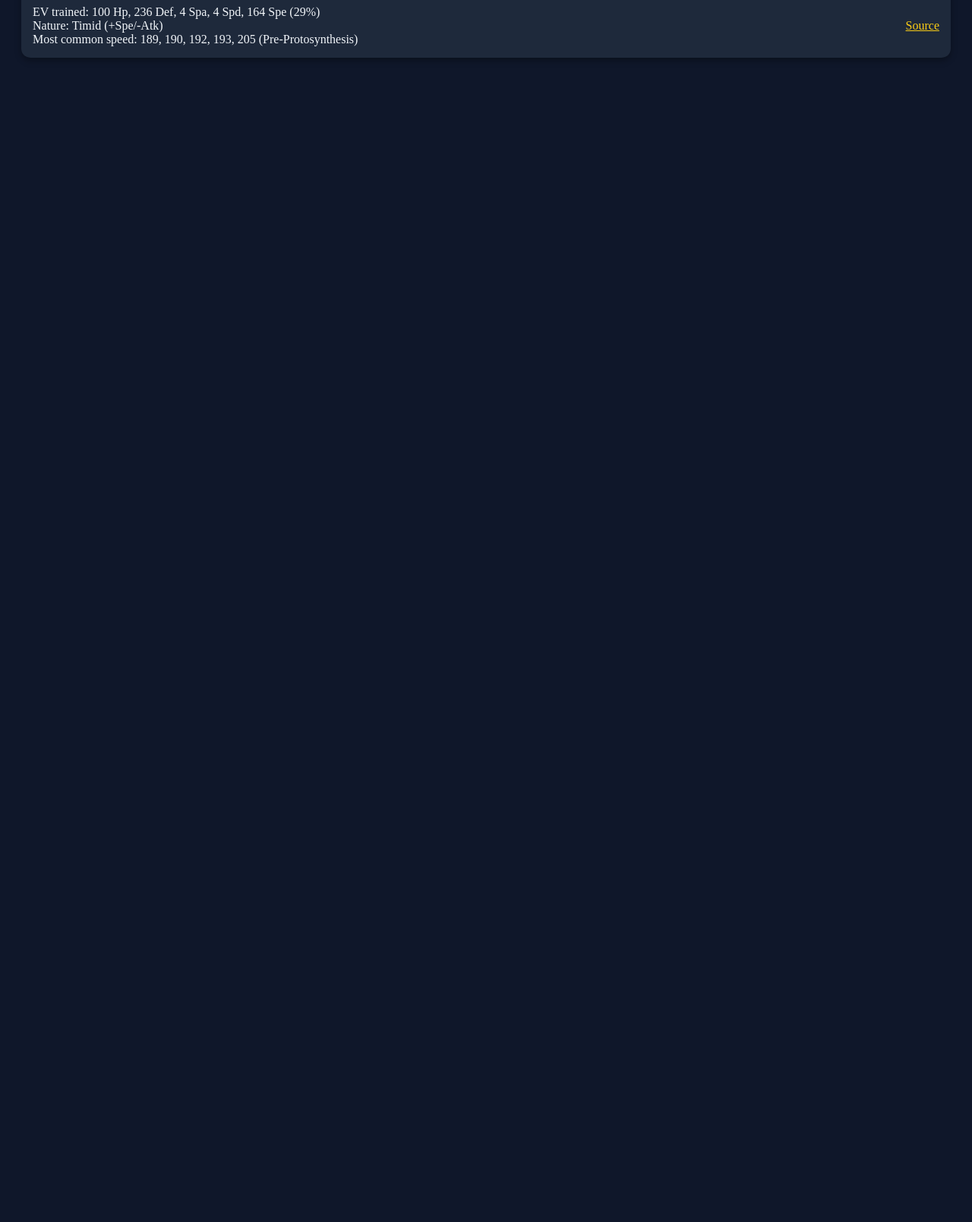
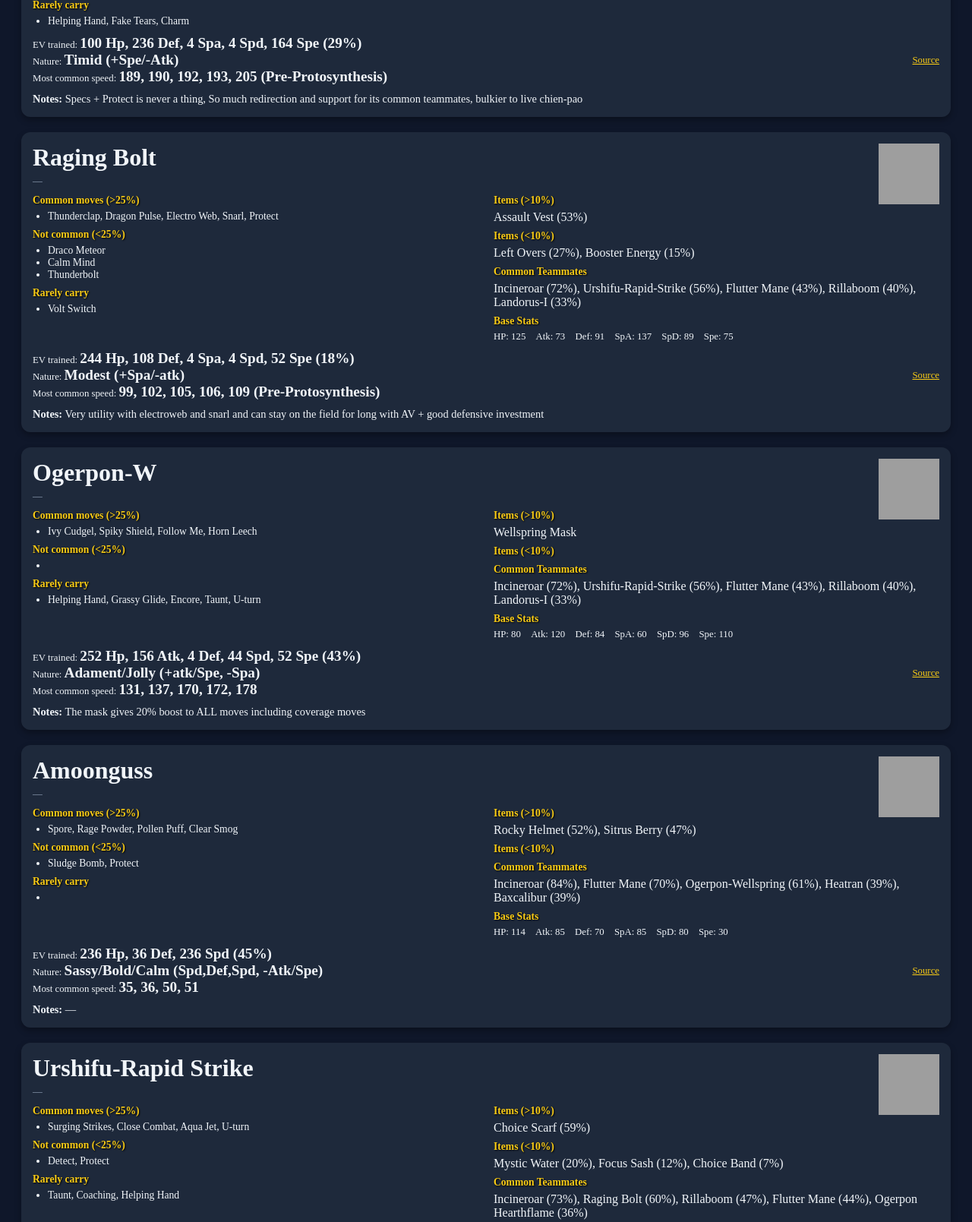
Before and after one commit to Kimmy12099/Regulation-F-Data, a plain HTML site: page index.html in a window 1280 px wide. Shown: the part 689-2298 px from the top of the page at 76% size. Before the commit the page ends 813 px from the top, so only its background shows below. Drawn offline with Linux system fonts and the light colour scheme; grey boxes are pictures that could not be loaded.

Commit message:
UsageRateFor10

```diff
--- a/index.html
+++ b/index.html
@@ -22,11 +22,17 @@
     text-shadow: 1px 1px 2px black;
   }
   ul { margin:0; padding-left:20px; font-size:0.85rem; }
-  .footer { margin-top:10px; display:flex; justify-content:space-between; align-items:center; font-size:1rem; }
+  .footer { margin-top:10px; display:flex; justify-content:space-between; align-items:center; font-size:0.8rem; }
+  .footer div span {
+    font-size: 1.2rem; /* bigger text */
+    font-weight: bold;
+    color: #f1f5f9;
+  }
   .resource { color:#facc15; text-decoration:underline; }
   .stats { font-size:0.8rem; margin-top:5px; }
   .stats span { display:inline-block; margin-right:10px; }
   .date { font-size:0.8rem; color:#94a3b8; margin-bottom:10px; }
+  .notes { margin-top:10px; font-size:0.9rem; color:#f1f5f9; }
 </style>
 </head>
 <body>
@@ -77,6 +83,11 @@
       </div>
       <a class="resource" data-field="resource" href="#">Resource</a>
     </div>
+
+    <!-- Notes section -->
+    <div class="notes">
+      <strong>Notes:</strong> <span data-field="notes">—</span>
+    </div>
   </div>
 </template>
 
@@ -125,6 +136,9 @@ function renderCard(data){
     `;
   }
 
+  // Notes
+  node.querySelector('[data-field=notes]').textContent = data.notes || '—';
+
   // Resource link
   const res = node.querySelector('[data-field=resource]');
   res.setAttribute('href', data.resource || '#');
--- a/pokemonData.json
+++ b/pokemonData.json
@@ -10,7 +10,7 @@
     "uncommonItems": [""],
     "commonTeammates": ["Flutter Mane (59%), Amoonguss (47%), Raging Bolt (40%), Urshifu Rapid Strike (38%)", "Ogerpon Wellspring (36%)"],
     "baseStats": { "hp": 95, "atk": 115, "def": 90, "spa": 80, "spd": 90, "spe": 60 },
-    "ev": "236 HP, 4 Atk, 100 Def, 164 Spd, 4 Spe (24.8% spread))",
+    "ev": "236 HP, 4 Atk, 100 Def, 164 Spd, 4 Spe (24.8% spread)",
     "nature":"Impish/Careful (+Def/Spd,-Spa)",
     "speedText": "65, 80, 81, 85",
     "resource": "https://www.pikalytics.com/pokedex/gen9vgc2024regfbo3"
@@ -28,6 +28,135 @@
     "ev": "100 Hp, 236 Def, 4 Spa, 4 Spd, 164 Spe (29%)",
     "nature":"Timid (+Spe/-Atk)",
     "speedText": "189, 190, 192, 193, 205 (Pre-Protosynthesis)",
-    "resource": "https://www.pikalytics.com/pokedex/gen9vgc2024regfbo3"
+    "resource": "https://www.pikalytics.com/pokedex/gen9vgc2024regfbo3",
+    "notes": "Specs + Protect is never a thing, So much redirection and support for its common teammates, bulkier to live chien-pao"
+  },
+  {
+    "pokemon": "Raging Bolt",
+    "sprite": "https://www.serebii.net/scarletviolet/pokemon/new/1021.png",
+    "commonMoves": ["Thunderclap, Dragon Pulse, Electro Web, Snarl, Protect"],
+    "notCommonMoves": ["Draco Meteor", "Calm Mind","Thunderbolt"],
+    "rareMoves": ["Volt Switch"],
+    "commonItems": ["Assault Vest (53%)"],
+    "uncommonItems": ["Left Overs (27%), Booster Energy (15%)"],
+   "commonTeammates": ["Incineroar (72%), Urshifu-Rapid-Strike (56%), Flutter Mane (43%), Rillaboom (40%), Landorus-I (33%)"],
+    "baseStats": { "hp": 125, "atk": 73, "def": 91, "spa": 137, "spd": 89, "spe": 75 },
+    "ev": "244 Hp, 108 Def, 4 Spa, 4 Spd, 52 Spe (18%)",
+    "nature":"Modest (+Spa/-atk)",
+    "speedText": "99, 102, 105, 106, 109 (Pre-Protosynthesis)",
+    "resource": "https://www.pikalytics.com/pokedex/gen9vgc2024regfbo3",
+    "notes": "Very utility with electroweb and snarl and can stay on the field for long with AV + good defensive investment"
+  },
+    {
+    "pokemon": "Ogerpon-W",
+    "sprite": "https://www.serebii.net/scarletviolet/pokemon/new/1017-w.png",
+    "commonMoves": ["Ivy Cudgel, Spiky Shield, Follow Me, Horn Leech"],
+    "notCommonMoves": [""],
+    "rareMoves": ["Helping Hand, Grassy Glide, Encore, Taunt, U-turn"],
+    "commonItems": ["Wellspring Mask"],
+    "uncommonItems": [""],
+   "commonTeammates": ["Incineroar (72%), Urshifu-Rapid-Strike (56%), Flutter Mane (43%), Rillaboom (40%), Landorus-I (33%)"],
+    "baseStats": { "hp": 80, "atk": 120, "def": 84, "spa": 60, "spd": 96, "spe": 110},
+    "ev": "252 Hp, 156 Atk, 4 Def, 44 Spd, 52 Spe (43%)",
+    "nature":"Adament/Jolly (+atk/Spe, -Spa)",
+    "speedText": "131, 137, 170, 172, 178",
+    "resource": "https://www.pikalytics.com/pokedex/gen9vgc2024regfbo3",
+    "notes": "The mask gives 20% boost to ALL moves including coverage moves"
+  },
+  {
+    "pokemon": "Amoonguss",
+    "sprite": "https://www.serebii.net/scarletviolet/pokemon/new/591.png",
+    "commonMoves": ["Spore, Rage Powder, Pollen Puff, Clear Smog"],
+    "notCommonMoves": ["Sludge Bomb, Protect"],
+    "rareMoves": [""],
+    "commonItems": ["Rocky Helmet (52%), Sitrus Berry (47%)"],
+    "uncommonItems": [""],
+   "commonTeammates": ["Incineroar (84%), Flutter Mane (70%), Ogerpon-Wellspring (61%), Heatran (39%), Baxcalibur (39%)"],
+    "baseStats": { "hp": 114, "atk": 85, "def": 70, "spa": 85, "spd": 80, "spe": 30},
+    "ev": "236 Hp,  36 Def, 236 Spd (45%)",
+    "nature":"Sassy/Bold/Calm (Spd,Def,Spd, -Atk/Spe)",
+    "speedText": "35, 36, 50, 51",
+    "resource": "https://www.pikalytics.com/pokedex/gen9vgc2024regfbo3",
+    "notes": ""
+  },
+  {
+    "pokemon": "Urshifu-Rapid Strike",
+    "sprite": "https://www.serebii.net/swordshield/pokemon/892-r.png",
+    "commonMoves": ["Surging Strikes, Close Combat, Aqua Jet, U-turn"],
+    "notCommonMoves": ["Detect, Protect"],
+    "rareMoves": ["Taunt, Coaching, Helping Hand"],
+    "commonItems": ["Choice Scarf (59%)"],
+    "uncommonItems": ["Mystic Water (20%), Focus Sash (12%), Choice Band (7%)"],
+   "commonTeammates": ["Incineroar (73%), Raging Bolt (60%), Rillaboom (47%), Flutter Mane (44%), Ogerpon Hearthflame (36%)"],
+    "baseStats": { "hp": 100, "atk": 130, "def": 100, "spa": 63, "spd": 60, "spe": 97},
+    "ev": "44 Hp, 156 Atk, 4 Def, 92 Spd, 212 Spe (18%)",
+    "nature":"Adament (+Atk,-Spa)",
+    "speedText": "140, 144, 149",
+    "resource": "https://www.pikalytics.com/pokedex/gen9vgc2024regfbo3",
+    "notes": ""
+  },
+  {
+    "pokemon": "Rillaboom",
+    "sprite": "https://www.serebii.net/swordshield/pokemon/812.png",
+    "commonMoves": ["Grassy Glide, Fake Out, Wood Hammer, U-Turn"],
+    "notCommonMoves": ["High Horse Power"],
+    "rareMoves": ["Protect, Drum Beating, Knock Off "],
+    "commonItems": ["Assault Vest (96%)"],
+    "uncommonItems": ["Miracle Seed"],
+   "commonTeammates": ["Incineroar (79%(, Urshifu Rapid Strike (70%), Raging Bolt (64%), Flutter Mane (58%), Ogerpon HearthFlame (39%)"],
+    "baseStats": { "hp": 114, "atk": 85, "def": 70, "spa": 85, "spd": 80, "spe": 30},
+    "ev": "244 Hp, 116 Atk, 12 Def, 132 Spd, 4 Spe(22%)",
+    "nature":"Adament (+Atk,-Spa)",
+    "speedText": "106, 109, 116, 119",
+    "resource": "https://www.pikalytics.com/pokedex/gen9vgc2024regfbo3",
+    "notes": ""
+  },
+    {
+    "pokemon": "Landorus-I",
+    "sprite": "https://www.serebii.net/swordshield/pokemon/645.png",
+    "commonMoves": ["Sludge Bomb, Protect, Earth Power, Substitute"],
+    "notCommonMoves": ["Sandsear Storm, Sludge Wave, Focus Blast"],
+    "rareMoves": ["Taunt, Calm Mind"],
+    "commonItems": ["Life Orb (Basically 100%)"],
+    "uncommonItems": [""],
+   "commonTeammates": ["Raging Bolt (72%), Urshifu Rapid Strike (46%), Flutter Mane (45%), Incineroar (41%), Ogerpon Wellspring (40%)"],
+    "baseStats": { "hp": 89, "atk": 125, "def": 90, "spa": 115, "spd": 80, "spe": 101},
+    "ev": "76 Hp, 36 Def, 140 Spa, 4 Spd, 252 Spe)",
+    "nature":"Timid/Modest (+Spe/Spa, -Atk)",
+    "speedText": "153, 166, 168",
+    "resource": "https://www.pikalytics.com/pokedex/gen9vgc2024regfbo3",
+    "notes": ""
+  },
+      {
+    "pokemon": "Heatran",
+    "sprite": "https://www.serebii.net/swordshield/pokemon/485.png",
+    "commonMoves": ["Protect (100%), Earth Power (100%), Flash Cannon (97%), Magma Storm (97%)"],
+    "notCommonMoves": [""],
+    "rareMoves": [""],
+    "commonItems": ["Leftovers (99%)"],
+    "uncommonItems": [""],
+   "commonTeammates": ["Fluttermane (88%), Amoonguss (85%), Incineroar (85%), Ogerpon-Wellspring (85%), Baxcalibur (85%)"],
+    "baseStats": { "hp": 91, "atk": 90, "def": 106, "spa": 130, "spd": 106, "spe": 77},
+    "ev": "244 Hp, 4 Def, 236 Spa, 4 Spd, 20 Spe",
+    "nature":"Modest (+Spa/-atk)",
+    "speedText": "100",
+    "resource": "https://www.pikalytics.com/pokedex/gen9vgc2024regfbo3",
+    "notes": ""
+  },
+  {
+    "pokemon": "Baxcalibur",
+    "sprite": "https://www.serebii.net/pokemon/art/998.png",
+    "commonMoves": ["Glaive Rush, Protect, Ice Shard, Swords Dance"],
+    "notCommonMoves": [""],
+    "rareMoves": [""],
+    "commonItems": ["Clear Amulet (100%)"],
+    "uncommonItems": [""],
+   "commonTeammates": ["Amoonguss (88%), Ogerpon-Wellspring (88%), Flutter Mane (88%), Incineroar (88%), Heatran (88%)"],
+    "baseStats": { "hp": 115, "atk": 145, "def": 92, "spa": 75, "spd": 86, "spe": 87},
+    "ev": "244 Hp, 196 Atk, 4 def, 4 Spd, 60 Spe",
+    "nature":"Adament (+Atk,-Spa)",
+    "speedText": "115",
+    "resource": "https://www.pikalytics.com/pokedex/gen9vgc2024regfbo3",
+    "notes": ""
   }
 ]
```
